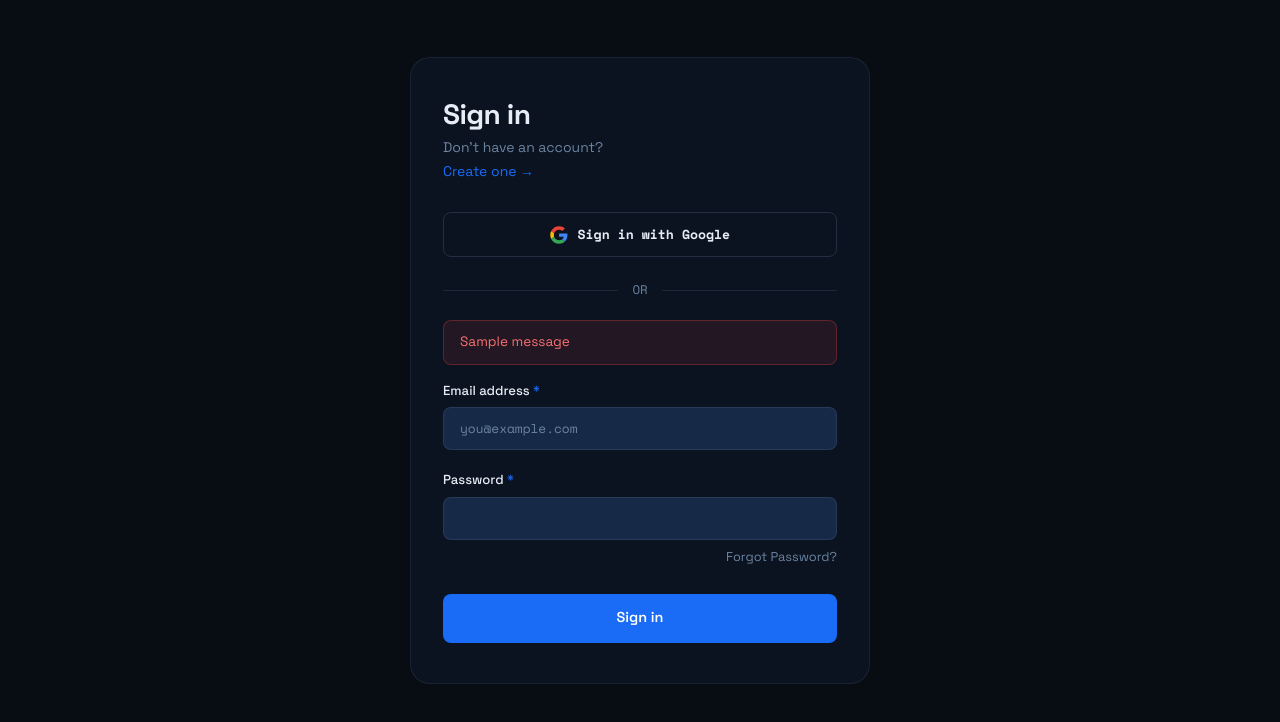
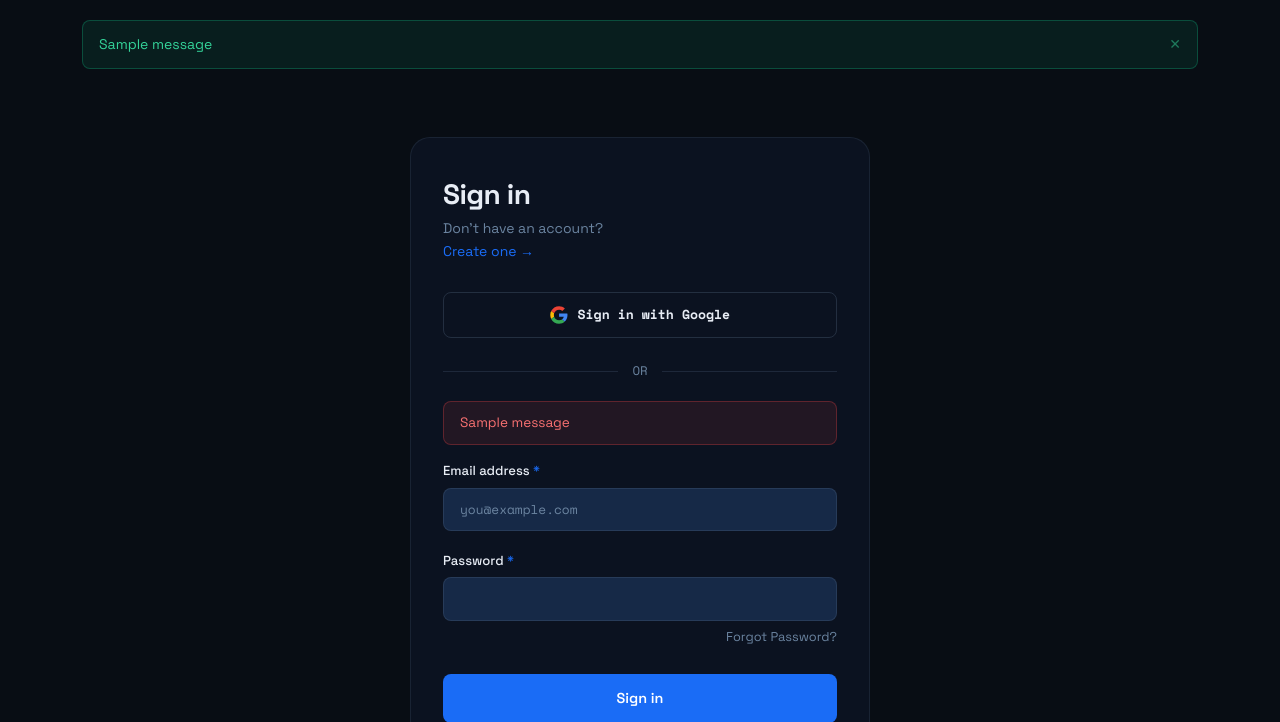
Before and after one commit to Ash-39284/WebHive, a Django app: page /login/ in a window 1280 px wide. Shown: the part 62-784 px from the top of the page. Run offline with Django 4.2, Linux system fonts and the light colour scheme; one stand-in notice (Sample message) is shown.

Commit message:
Add messages to login/ logout actions

```diff
--- a/accounts/views.py
+++ b/accounts/views.py
@@ -69,4 +69,5 @@ def register_view(request):
 # Logs the user out and redirects to home
 def logout_view(request):
     logout(request)
+    messages.success(request, 'You have been successfully logged out.')
     return redirect('home')
--- a/static/css/style.css
+++ b/static/css/style.css
@@ -314,3 +314,26 @@ p { color: #6B84A0; line-height: 1.7; }
 .footer-legal { display: flex; gap: 1.5rem; }
 .footer-legal a { color: #6B84A0; transition: color 0.2s; }
 .footer-legal a:hover { color: #E8EDF5; }
+
+/* Alerts / Messages */
+.messages-wrapper { margin-top: 1.25rem; }
+
+.fhq-alert {
+    display: flex;
+    justify-content: space-between;
+    align-items: center;
+    gap: 1rem;
+    padding: 0.8rem 1rem;
+    border-radius: 0.5rem;
+    font-size: 0.875rem;
+    margin-bottom: 0.75rem;
+    border: 1px solid transparent;
+}
+
+.fhq-alert-success { background: rgba(16,185,129,0.1); border-color: rgba(16,185,129,0.3); color: #34d399; }
+.fhq-alert-error   { background: rgba(239,68,68,0.1);  border-color: rgba(239,68,68,0.3);  color: #f87171; }
+.fhq-alert-info    { background: rgba(26,108,246,0.1); border-color: rgba(26,108,246,0.3); color: #60a5fa; }
+.fhq-alert-warning { background: rgba(245,158,11,0.1); border-color: rgba(245,158,11,0.3); color: #fbbf24; }
+
+.alert-close { background: transparent; border: none; cursor: pointer; color: inherit; opacity: 0.5; font-size: 0.875rem; }
+.alert-close:hover { opacity: 1; }
--- a/templates/base.html
+++ b/templates/base.html
@@ -67,6 +67,18 @@
 
     </div>
 </nav>
+
+<!-- Messages -->
+{% if messages %}
+<div class="container-xl messages-wrapper" aria-live="polite">
+    {% for message in messages %}
+    <div class="fhq-alert fhq-alert-{{ message.tags|default:'info' }}">
+        <span>{{ message }}</span>
+        <button onclick="this.parentElement.remove()" aria-label="Dismiss" class="alert-close">✕</button>
+    </div>
+    {% endfor %}
+</div>
+{% endif %}
 
 <!-- Main Content -->
 <main class="page-enter">
```
Also changed, not shown: db.sqlite3.
